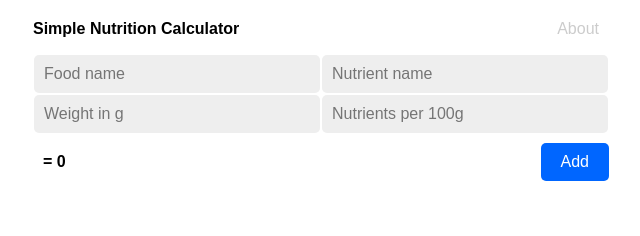
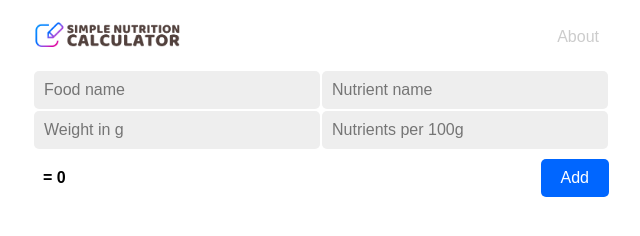
Before and after one commit to andrereus/simple-nutrition-calculator, a React app: page / in a window 1280 px wide. Shown: the whole page, without its empty margins (319-959 px from the left). Built offline with nearby package versions, Linux system fonts and the light colour scheme.

Commit message:
Add logo

```diff
--- a/src/components/Main.js
+++ b/src/components/Main.js
@@ -2,6 +2,7 @@ import React, {Component} from 'react';
 import {BrowserRouter as Router, Route, Link} from 'react-router-dom';
 import App from './App';
 import About from './About';
+import Logo from '../assets/logo.png';
 
 class Main extends Component {
   render() {
@@ -9,7 +10,7 @@ class Main extends Component {
       <Router>
         <div className="main__container">
           <div className="main__header">
-            <Link to="/"><h1 className="main__title">Simple Nutrition Calculator</h1></Link>
+            <Link to="/"><img src={Logo} className="main__logo" alt="Simple Nutrition Calculator"/></Link>
             <Link to="/about"><a className="main__about">About</a></Link>
           </div>
 
--- a/src/styles/components/_main.scss
+++ b/src/styles/components/_main.scss
@@ -6,22 +6,17 @@
 }
 
 .main__header {
-  @include clearfix();
-}
+  display: flex;
+  align-items: center;
+  justify-content: space-between;
+  margin: 10px 0 15px;
 
-.main__title {
-  margin: 10px 0 15px;
-  font-weight: bold;
-  float: left;
-  color: #000;
-
-  @media (max-width: 576px) {
-    margin-left: 10px;
+  a {
+    text-decoration: none;
   }
 }
 
 .main__about {
-  float: right;
   padding: 10px;
   color: #ccc;
 
@@ -29,3 +24,11 @@
     color: #aaa;
   }
 }
+
+.main__logo {
+  max-width: 150px;
+
+  @media (max-width: 576px) {
+    margin-left: 10px;
+  }
+}
```
Also changed, not shown: src/assets/logo.png (added).
